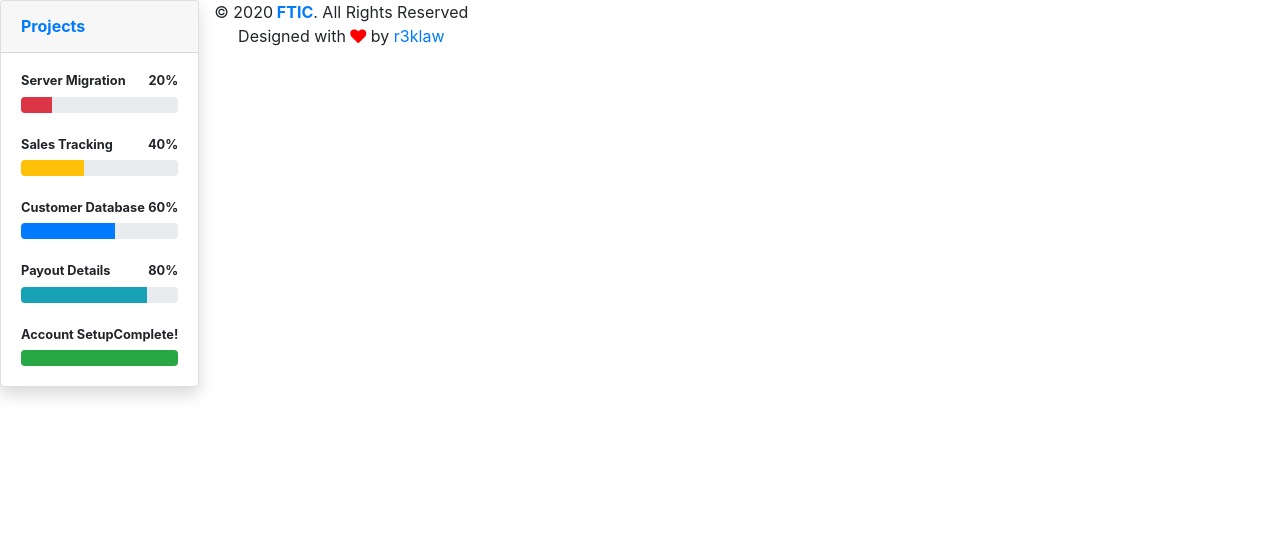
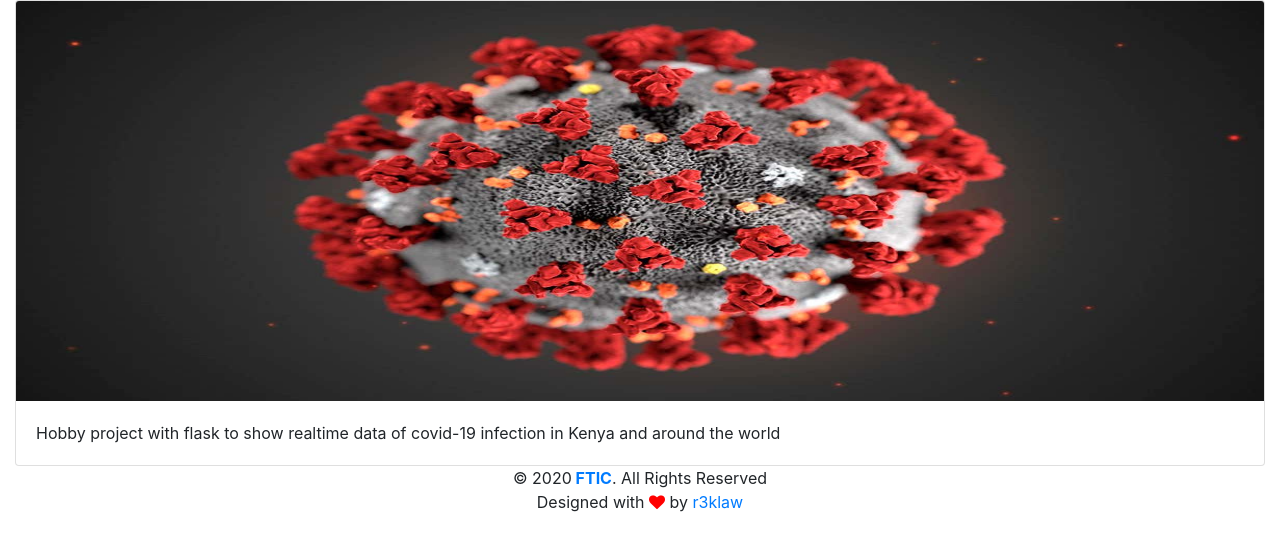
Before and after one commit to Fringe-Tech/covid-19-kenya-stats, a Flask app: page /about in a window 1280 px wide. Shown: the part 56-607 px from the top of the page. Run offline with Flask 2, Linux system fonts and the light colour scheme; some libraries are stand-ins or nearby versions.

Commit message:
added contact and about

```diff
--- a/templates/about.html
+++ b/templates/about.html
@@ -6,40 +6,12 @@
 
 {% block body %}
 <div class="container-fluid">
-<div class="row">
-
-<!-- Project Card Example -->
-<div class="card shadow mb-4">
-    <div class="card-header py-3">
-        <h6 class="m-0 font-weight-bold text-primary">Projects</h6>
+<div class="card" style="width: 100%;">
+    <img class="card-img-top" src="static/images/covid.jpg" alt="Covid" width="150" height="400">
+    <div class="card-body">
+        <p class="card-text">Hobby project with flask to show realtime data of covid-19 infection in Kenya and around the world</p>
     </div>
-    <div class="card-body">
-        <h4 class="small font-weight-bold">Server Migration <span class="float-right">20%</span></h4>
-        <div class="progress mb-4">
-            <div class="progress-bar bg-danger" role="progressbar" style="width: 20%" aria-valuenow="20"
-                aria-valuemin="0" aria-valuemax="100"></div>
-        </div>
-        <h4 class="small font-weight-bold">Sales Tracking <span class="float-right">40%</span></h4>
-        <div class="progress mb-4">
-            <div class="progress-bar bg-warning" role="progressbar" style="width: 40%" aria-valuenow="40"
-                aria-valuemin="0" aria-valuemax="100"></div>
-        </div>
-        <h4 class="small font-weight-bold">Customer Database <span class="float-right">60%</span></h4>
-        <div class="progress mb-4">
-            <div class="progress-bar" role="progressbar" style="width: 60%" aria-valuenow="60" aria-valuemin="0"
-                aria-valuemax="100"></div>
-        </div>
-        <h4 class="small font-weight-bold">Payout Details <span class="float-right">80%</span></h4>
-        <div class="progress mb-4">
-            <div class="progress-bar bg-info" role="progressbar" style="width: 80%" aria-valuenow="80" aria-valuemin="0"
-                aria-valuemax="100"></div>
-        </div>
-        <h4 class="small font-weight-bold">Account Setup <span class="float-right">Complete!</span></h4>
-        <div class="progress">
-            <div class="progress-bar bg-success" role="progressbar" style="width: 100%" aria-valuenow="100"
-                aria-valuemin="0" aria-valuemax="100"></div>
-        </div>
-    </div>
+</div>
 </div>
 
 {% endblock %}
```
Also changed, not shown: templates/contact.html (+2 -34 lines), static/images/covid.jpg (added).
